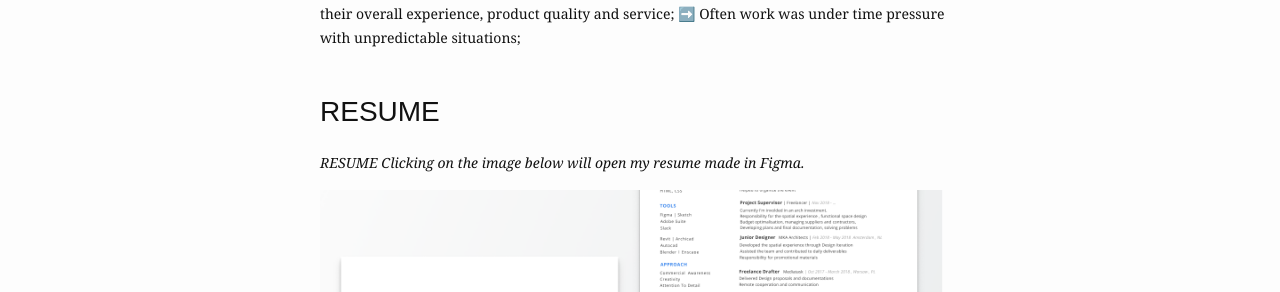
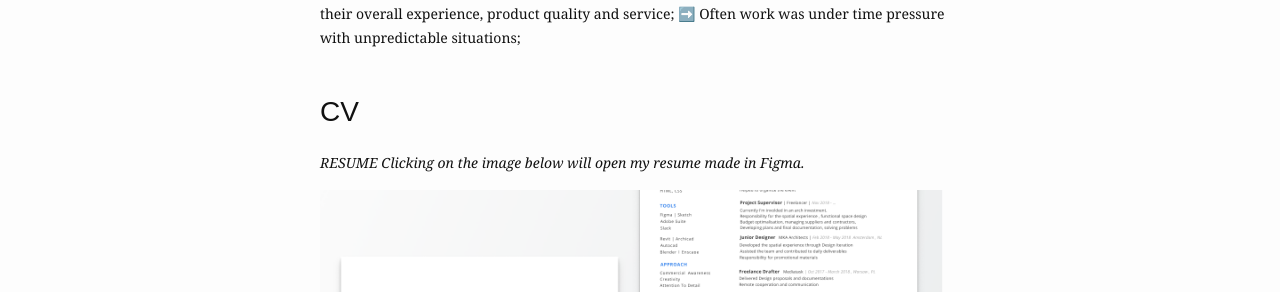
Before and after one commit to anita-kasperek/anita-kasperek.github.io, a Jekyll site: the page built from cv.md, in a window 1280 px wide. Shown: the part 968-1260 px from the top of the page. Built offline with Jekyll 4.4.1, drawn with Linux system fonts in a browser that asks for light colours.

Commit message:
Update cv.md

```diff
--- a/cv.md
+++ b/cv.md
@@ -41,7 +41,7 @@ I contacted contractors, and it was my job to keep an eye on deadlines; 🗓️<
 their overall experience, product quality and service;
 ➡️ Often work was under time pressure with unpredictable situations;<br>
 <br>
-# RESUME<br>
+# CV<br>
 *RESUME
 Clicking on the image below will open my resume made in Figma.*
 
```
